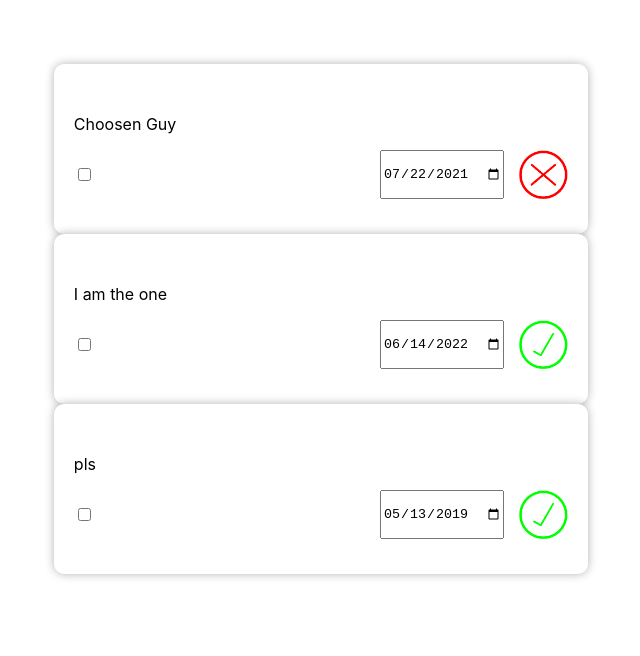
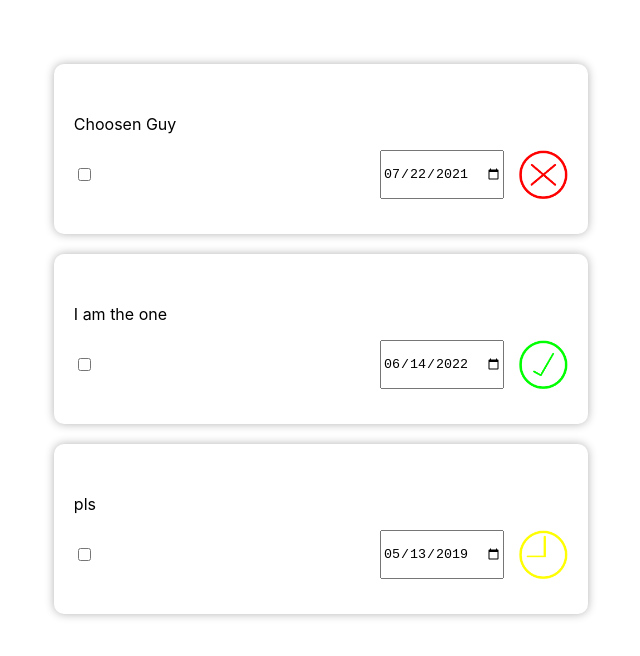
Before and after one commit to pythonandre/app-tareas, a React (Create React App) app: page / in a window 1280 px wide. Shown: the top 656 px of the page, without its empty margins (319-959 px from the left). Built offline with nearby package versions, Linux system fonts and the light colour scheme; data requests are answered from the project's data file.

Commit message:
Clock working

```diff
--- a/db.json
+++ b/db.json
@@ -2,6 +2,6 @@
     "tasks": [
       { "id": 1, "descripcion": "Choosen Guy", "fecha_creacion": "2021-07-22T00:00:00.000Z", "fecha_vencimiento": "2024-07-11T00:00:00.000Z" },
       { "id": 2, "descripcion": "I am the one", "fecha_creacion": "2022-06-14T00:00:00.000Z", "fecha_vencimiento": "2013-06-22T00:00:00.000Z" },
-      { "id": 2, "descripcion": "pls", "fecha_creacion": "2019-05-13T00:00:00.000Z", "fecha_vencimiento": "2019-03-01T00:00:00.000Z" }
+      { "id": 3, "descripcion": "pls", "fecha_creacion": "2019-05-13T00:00:00.000Z", "fecha_vencimiento": "2019-03-01T00:00:00.000Z" }
     ]
   }
--- a/src/components/taskComponent.tsx
+++ b/src/components/taskComponent.tsx
@@ -7,6 +7,7 @@ import { RootState } from '../reducers/rootReducer';
 import { DataActionTypes } from '../actions/actions';
 import cross from '../assets/cross.png'
 import mark from '../assets/mark.png'
+import clock from '../assets/clock.png'
 
 const Task = () => {
   const data = useSelector((state: RootState) => state.data.data);
@@ -35,18 +36,22 @@ const Task = () => {
         {data?.map(task => {
           // Parse the task fecha_vencimiento into a Date object
           const isOverdue = new Date(task.fecha_vencimiento) > new Date();
+          const isWithinSixMonths = new Date(task.fecha_vencimiento).getMonth() <= new Date().getMonth() + 6 && new Date (task.fecha_vencimiento).getFullYear() === new Date(task.fecha_creacion).getFullYear();
 
           return (
+            <>
             <div key={task.id} className="shadowed-task">
               <p className="description">{task.descripcion}</p>
               <div className="inputs">
                 <input type="checkbox" className="checkbox" />
                 <input type="date" className="date" value={formatDate(new Date(task.fecha_creacion))}/>
                 <img
-                  src={isOverdue ? cross: mark} style={{width: '10%'}}
+                  src={isOverdue ? cross : (isWithinSixMonths ? clock : mark)} style={{width: '10%'}}
                 />
               </div>
             </div>
+            <br/>
+            </>
           );
         })}
       </div>
```
